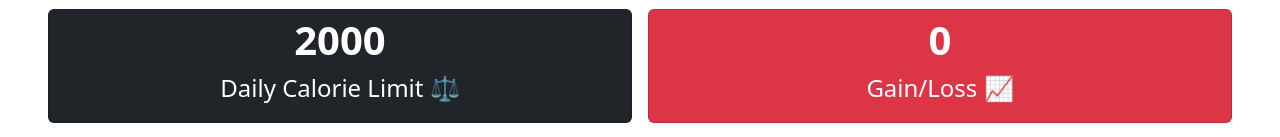
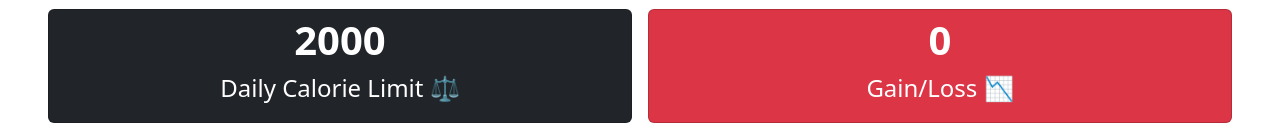
Before and after one commit to jordansbenjamin/SimpleCal_ReactProject, a React (Create React App) app: page / in a window 1280 px wide. Shown: the part 141-278 px from the top of the page. Built offline with nearby package versions, Linux system fonts and the light colour scheme.

Commit message:
Sucessfully implemented logic for displaying stat results

```diff
--- a/src/App.js
+++ b/src/App.js
@@ -14,7 +14,7 @@ export default function App() {
 	// Derived state
 	let caloriesConsumed = meals.map((meal) => meal.calories).reduce((acc, cur) => acc + cur, 0);
 	let caloriesBurned = workouts.map((workout) => workout.calories).reduce((acc, cur) => acc + cur, 0);
-	let caloriesRemaining = dailyLimit - (caloriesConsumed);
+	let caloriesRemaining = dailyLimit - caloriesConsumed + caloriesBurned;
   let gainLoss = caloriesConsumed - caloriesBurned;
 
 	function handleAddMeals(meal) {
--- a/src/components/Stats.jsx
+++ b/src/components/Stats.jsx
@@ -3,7 +3,7 @@ export default function DisplayStats({dailyLimit, caloriesConsumed, caloriesBurn
 		<div className="my-5 px-5">
 			<div className="row g-3 my-3 text-center">
 				<Stat type="Daily Calorie Limit ⚖️" amount={dailyLimit} containerClass="col-md-6" statClass="bg-dark text-white" />
-				<Stat type="Gain/Loss 📈" amount={gainLoss} containerClass="col-md-6" statClass={`bg-${gainLoss > 0 ? 'success' : 'danger'} text-white`} />
+				<Stat type={`Gain/Loss ${gainLoss > 0 ? '📈' : '📉'}`} amount={gainLoss} containerClass="col-md-6" statClass={`bg-${gainLoss > 0 ? 'success' : 'danger'} text-white`} />
 			</div>
 			<div className="row g-3 text-center">
 				<Stat type="Calories Consumed 🌯" amount={caloriesConsumed} containerClass="col-md-4" statClass="card bg-light" />
```
